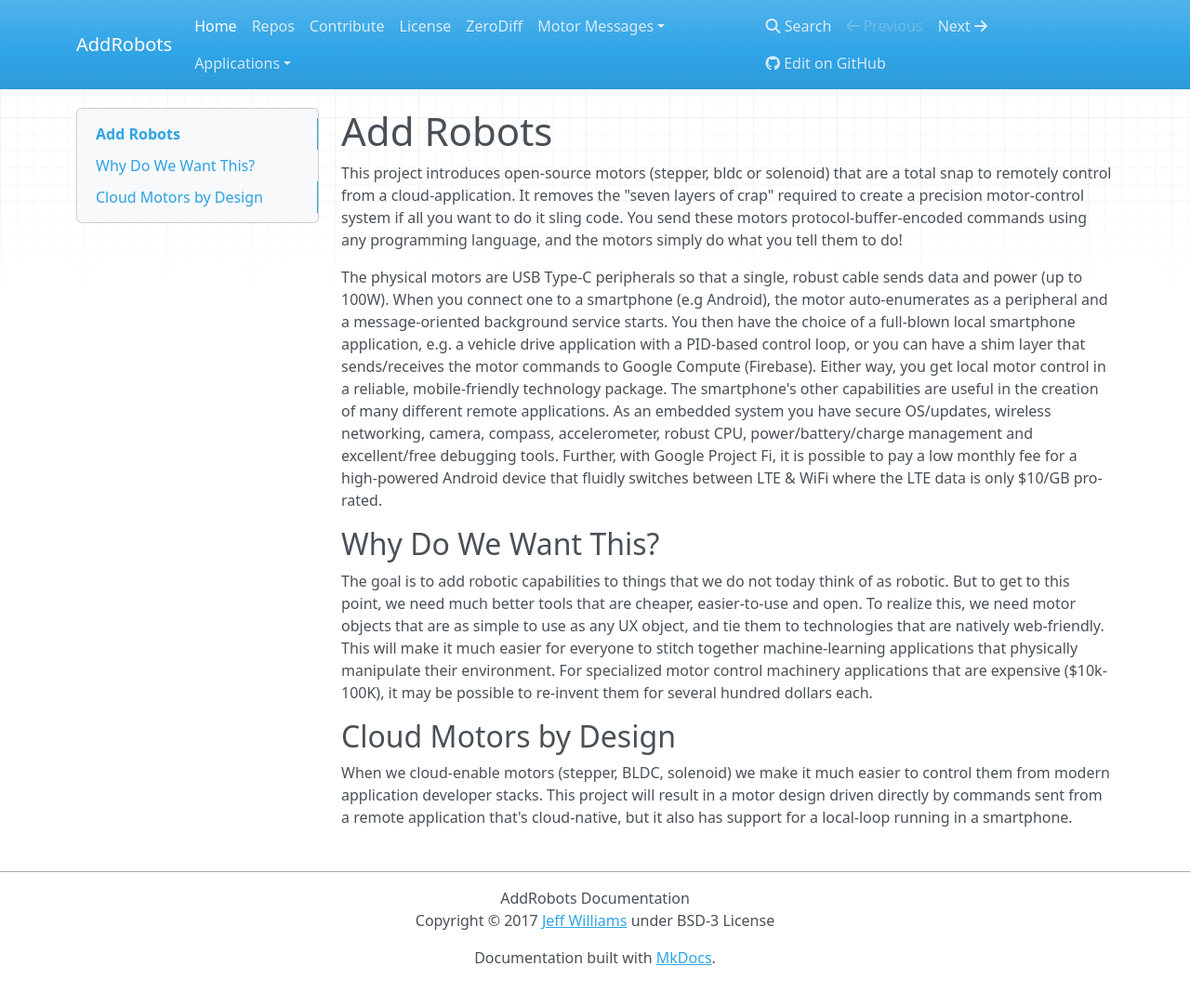
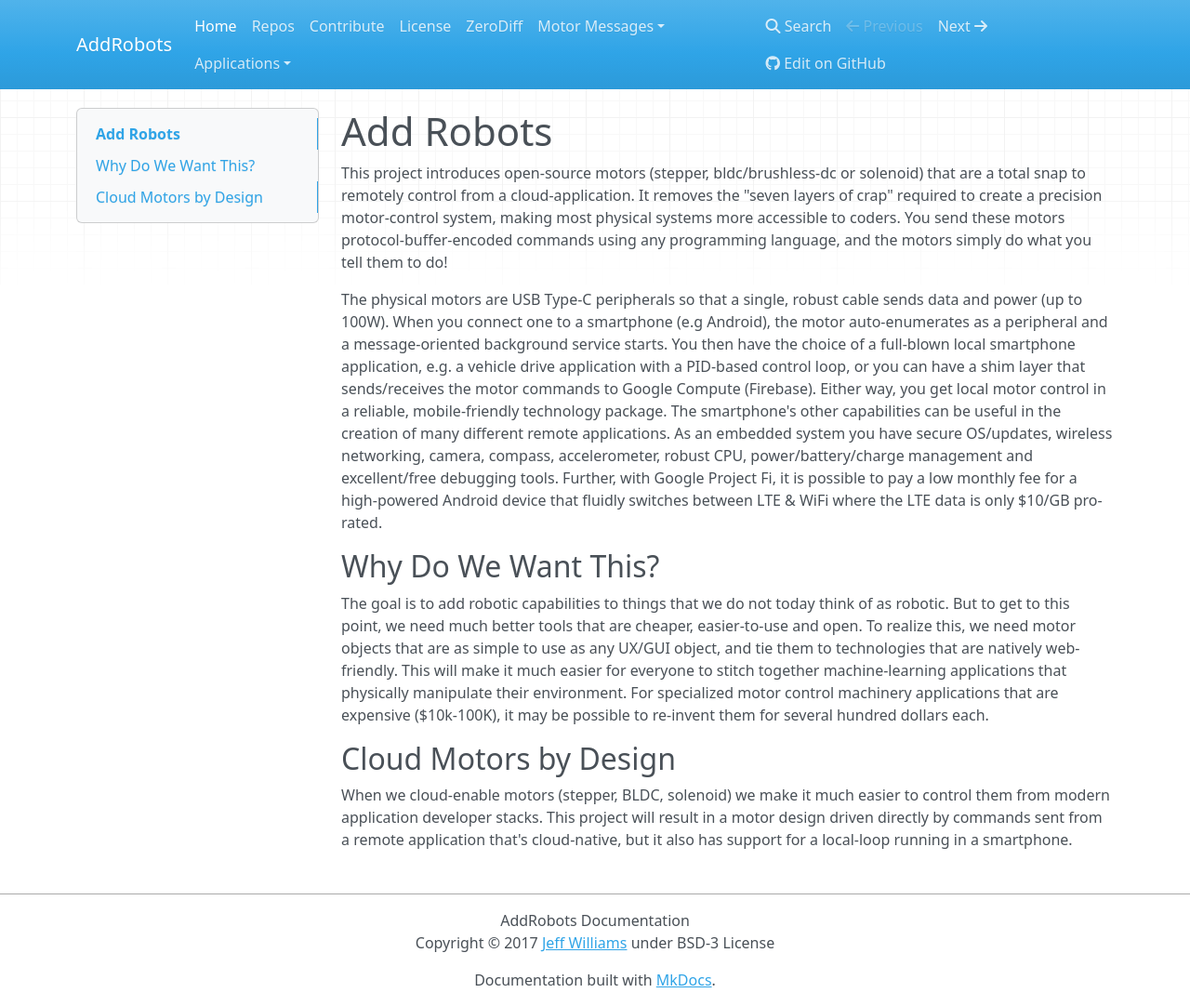
Before and after one commit to AddRobots/addrobots_docs, an MkDocs documentation site: the page built from docs/index.md, in a window 1280 px wide and 1082 px high. Shown: the whole window at 93% size. Built offline with MkDocs 1.6.1, drawn with Linux system fonts in a browser that asks for light colours; nearby versions of some CDN libraries; old or Windows-style settings are respelled for this version of MkDocs.

Commit message:
edits from dave

```diff
--- a/docs/index.md
+++ b/docs/index.md
@@ -1,12 +1,12 @@
 # Add Robots
 
-This project introduces open-source motors (stepper, bldc or solenoid) that are a total snap to remotely control from a cloud-application. It removes the "seven layers of crap" required to create a precision motor-control system if all you want to do it sling code. You send these motors protocol-buffer-encoded commands using any programming language, and the motors simply do what you tell them to do!
+This project introduces open-source motors (stepper, bldc/brushless-dc or solenoid) that are a total snap to remotely control from a cloud-application. It removes the "seven layers of crap" required to create a precision motor-control system, making most physical systems more accessible to coders. You send these motors protocol-buffer-encoded commands using any programming language, and the motors simply do what you tell them to do!
 
-The physical motors are USB Type-C peripherals so that a single, robust cable sends data and power (up to 100W). When you connect one to a smartphone (e.g Android), the motor auto-enumerates as a peripheral and a message-oriented background service starts. You then have the choice of a full-blown local smartphone application, e.g. a vehicle drive application with a PID-based control loop, or you can have a shim layer that sends/receives the motor commands to Google Compute (Firebase). Either way, you get local motor control in a reliable, mobile-friendly technology package. The smartphone's other capabilities are useful in the creation of many different remote applications. As an embedded system you have secure OS/updates, wireless networking, camera, compass, accelerometer, robust CPU, power/battery/charge management and excellent/free debugging tools. Further, with Google Project Fi, it is possible to pay a low monthly fee for a high-powered Android device that fluidly switches between LTE & WiFi where the LTE data is only $10/GB pro-rated.
+The physical motors are USB Type-C peripherals so that a single, robust cable sends data and power (up to 100W). When you connect one to a smartphone (e.g Android), the motor auto-enumerates as a peripheral and a message-oriented background service starts. You then have the choice of a full-blown local smartphone application, e.g. a vehicle drive application with a PID-based control loop, or you can have a shim layer that sends/receives the motor commands to Google Compute (Firebase). Either way, you get local motor control in a reliable, mobile-friendly technology package. The smartphone's other capabilities can be useful in the creation of many different remote applications. As an embedded system you have secure OS/updates, wireless networking, camera, compass, accelerometer, robust CPU, power/battery/charge management and excellent/free debugging tools. Further, with Google Project Fi, it is possible to pay a low monthly fee for a high-powered Android device that fluidly switches between LTE & WiFi where the LTE data is only $10/GB pro-rated.
 
 ## Why Do We Want This?
 
-The goal is to add robotic capabilities to things that we do not today think of as robotic. But to get to this point, we need much better tools that are cheaper, easier-to-use and open. To realize this, we need motor objects that are as simple to use as any UX object, and tie them to technologies that are natively web-friendly. This will make it much easier for everyone to stitch together machine-learning applications that physically manipulate their environment. For specialized motor control machinery applications that are expensive ($10k-100K), it may be possible to re-invent them for several hundred dollars each.
+The goal is to add robotic capabilities to things that we do not today think of as robotic. But to get to this point, we need much better tools that are cheaper, easier-to-use and open. To realize this, we need motor objects that are as simple to use as any UX/GUI object, and tie them to technologies that are natively web-friendly. This will make it much easier for everyone to stitch together machine-learning applications that physically manipulate their environment. For specialized motor control machinery applications that are expensive ($10k-100K), it may be possible to re-invent them for several hundred dollars each.
 
 ## Cloud Motors by Design
 
```
Also changed, not shown: docs/repos/repos.md (+23 -6 lines), 1 other file.
